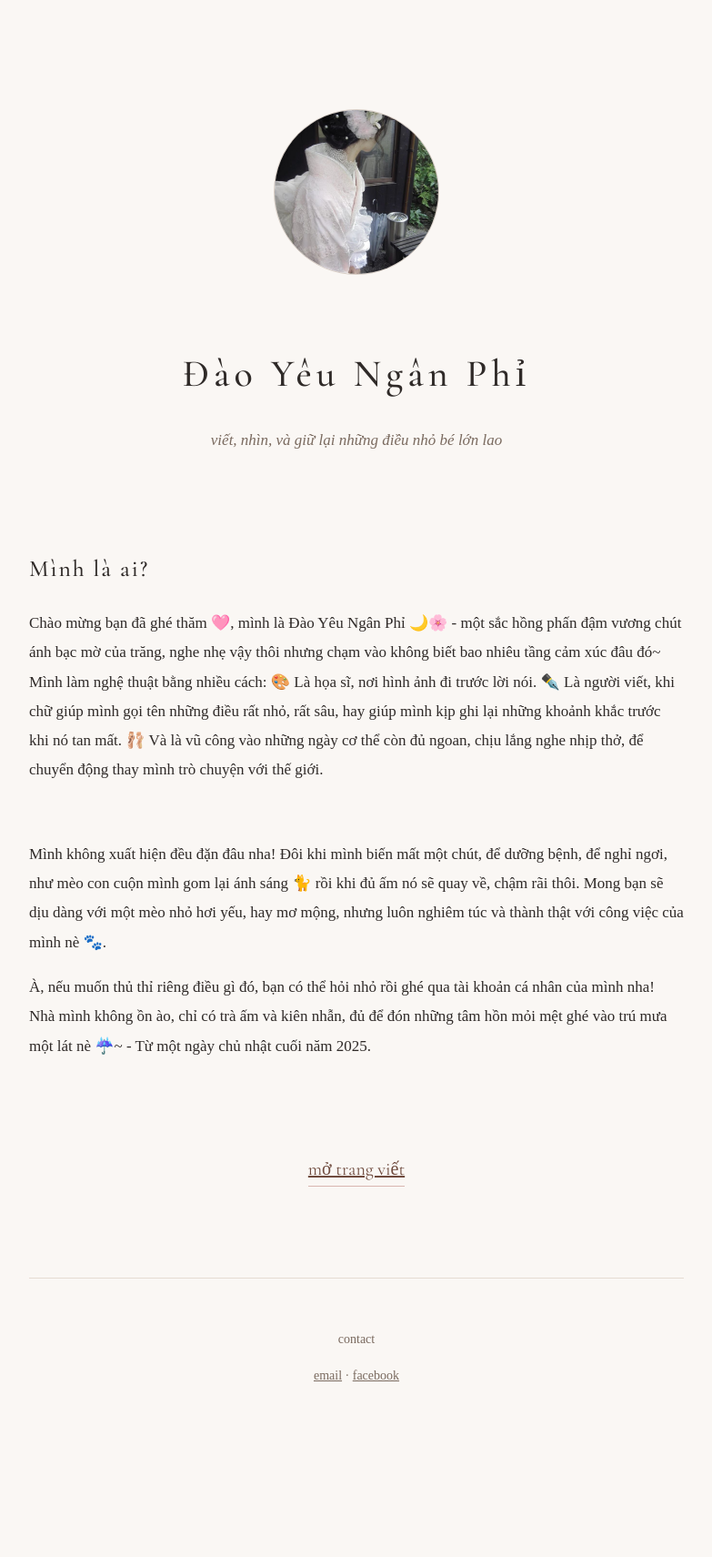
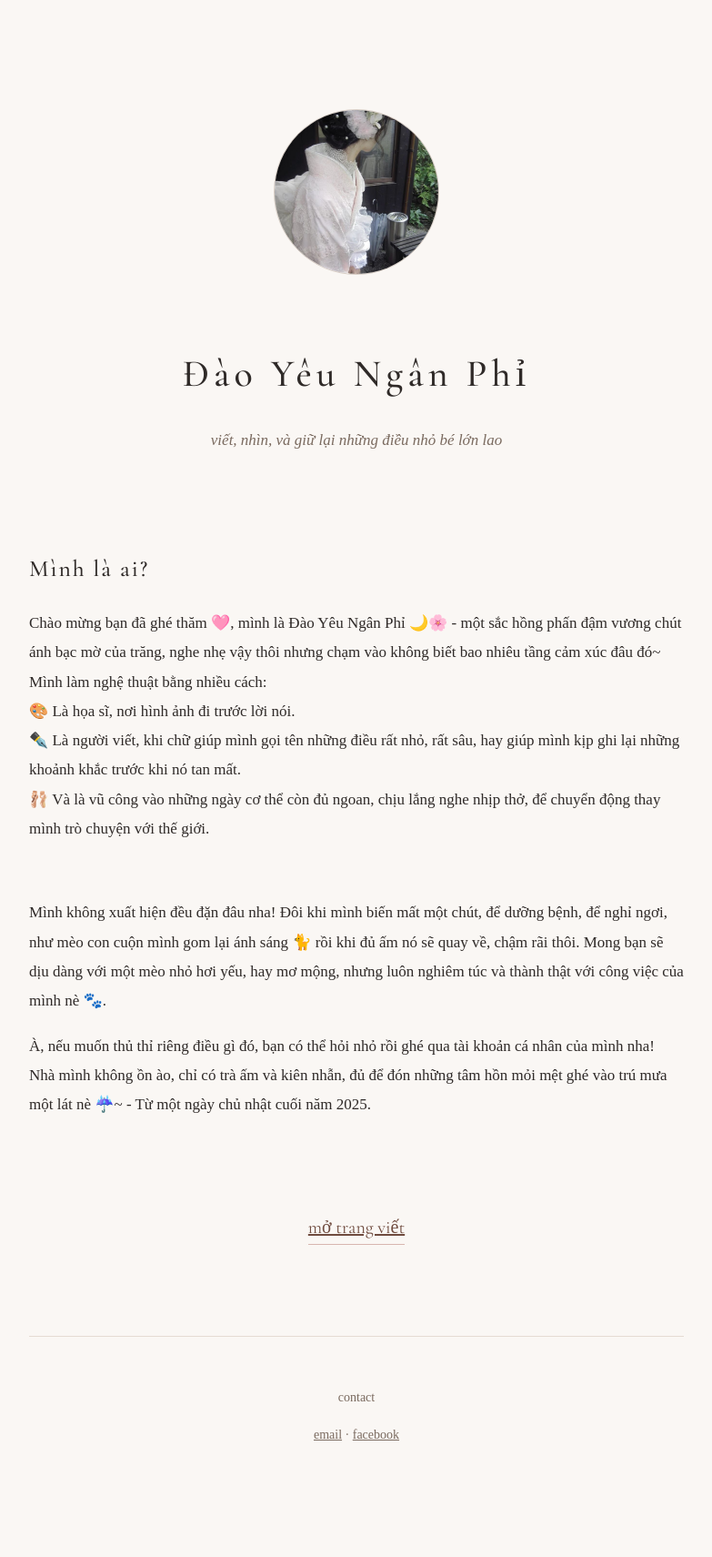
Before and after one commit to tyaoyinf/tyaoyinf.github.io, a Jekyll site: the page built from index.md, in a window 1280 px wide. Shown: the whole page at 91% size, without its empty margins (248-1031 px from the left). Built offline with Jekyll 4.4.1, drawn with Linux system fonts in a browser that asks for light colours; some web fonts are replaced; before the commit the page ends 1646 px from its top, so only the background shows below that.

```diff
--- a/index.md
+++ b/index.md
@@ -14,10 +14,10 @@ layout: default
     <h2>Mình là ai?</h2>
     <p>
       Chào mừng bạn đã ghé thăm 🩷, mình là Đào Yêu Ngân Phỉ 🌙🌸 - một sắc hồng phấn đậm vương chút ánh bạc mờ của trăng, nghe nhẹ vậy thôi nhưng chạm vào không biết bao nhiêu tầng cảm xúc đâu đó~
-      Mình làm nghệ thuật bằng nhiều cách:
-      🎨 Là họa sĩ, nơi hình ảnh đi trước lời nói.
-      ✒️ Là người viết, khi chữ giúp mình gọi tên những điều rất nhỏ, rất sâu, hay giúp mình kịp ghi lại những khoảnh khắc trước khi nó tan mất.
-      🩰 Và là vũ công vào những ngày cơ thể còn đủ ngoan, chịu lắng nghe nhịp thở, để chuyển động thay mình trò chuyện với thế giới.
+      Mình làm nghệ thuật bằng nhiều cách: <br>
+      🎨 Là họa sĩ, nơi hình ảnh đi trước lời nói. <br>
+      ✒️ Là người viết, khi chữ giúp mình gọi tên những điều rất nhỏ, rất sâu, hay giúp mình kịp ghi lại những khoảnh khắc trước khi nó tan mất. <br>
+      🩰 Và là vũ công vào những ngày cơ thể còn đủ ngoan, chịu lắng nghe nhịp thở, để chuyển động thay mình trò chuyện với thế giới. <br>
     </p>
   </div>
 
```
